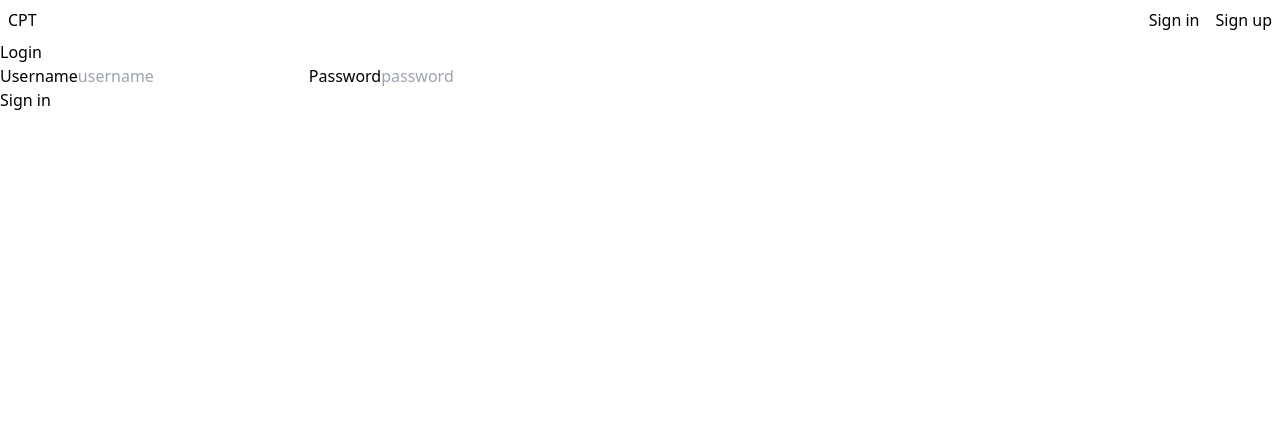
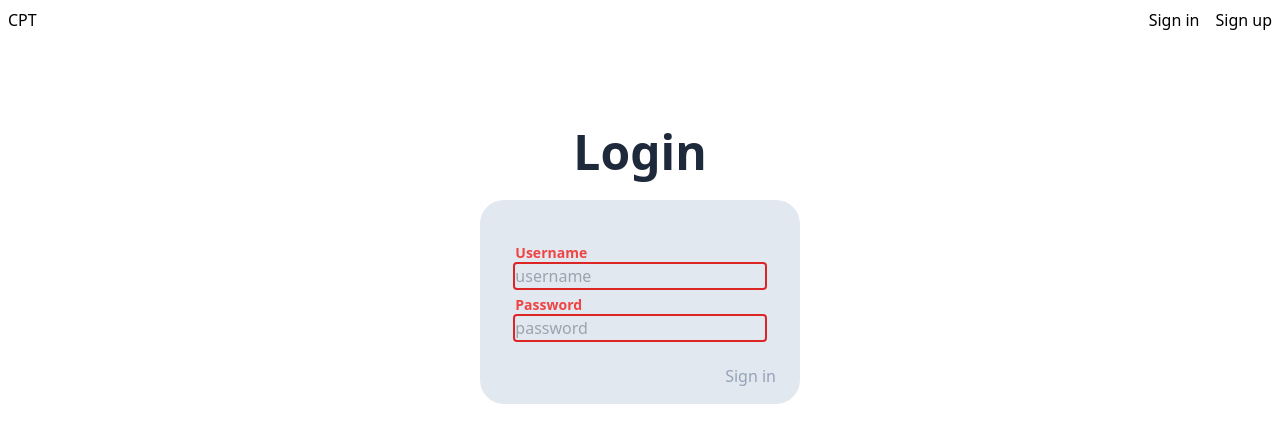
Before and after one commit to jnosis/cpt_, a React (Vite) app in the folder client/: page /signin in a window 1280 px wide. Shown: the top 442 px of the page. Built offline with nearby package versions, Linux system fonts and the light colour scheme; no server answers.

Commit message:
feat(client): Add style to SignIn page

```diff
--- a/client/src/pages/SignIn.tsx
+++ b/client/src/pages/SignIn.tsx
@@ -44,12 +44,25 @@ export default function SignIn() {
   }, [user]);
 
   return (
-    <section>
-      <h1>Login</h1>
-      <form onSubmit={handleSubmit}>
-        <div>
-          <label>Username</label>
+    <section className='flex flex-col justify-center items-center w-full mt-16'>
+      <h1 className='text-5xl text-slate-800 font-bold py-6'>Login</h1>
+      <form
+        className='relative flex justify-center w-80 px-6 py-10 rounded-3xl bg-slate-200'
+        onSubmit={handleSubmit}
+      >
+        <ul className='flex flex-col w-11/12 gap-1 mb-6'>
+          <li>
+            <label
+              className={`text-sm font-bold ${
+                validation.username ? 'text-slate-600' : 'text-red-500'
+              }`}
+            >
+              Username
+            </label>
             <input
+              className={`w-full rounded-sm bg-inherit outline outline-2 ${
+                validation.username ? 'outline-slate-600' : 'outline-red-600'
+              }`}
               type='text'
               name='username'
               value={loginInfo.username ?? ''}
@@ -57,8 +70,19 @@ export default function SignIn() {
               required
               onChange={handleChange}
             />
-          <label>Password</label>
+          </li>
+          <li>
+            <label
+              className={`text-sm font-bold ${
+                validation.password ? 'text-slate-600' : 'text-red-500'
+              }`}
+            >
+              Password
+            </label>
             <input
+              className={`w-full rounded-sm bg-inherit outline outline-2 ${
+                validation.password ? 'outline-slate-600' : 'outline-red-600'
+              }`}
               type='password'
               name='password'
               value={loginInfo.password ?? ''}
@@ -66,10 +90,18 @@ export default function SignIn() {
               required
               onChange={handleChange}
             />
-        </div>
-        <div>
-          <button type='submit'>Sign in</button>
-        </div>
+          </li>
+        </ul>
+        <button
+          className={`absolute font-medium bottom-2 right-3 rounded-3xl px-3 py-2 ${
+            Object.values(validation).includes(false)
+              ? 'text-slate-400 cursor-not-allowed'
+              : 'text-slate-600 hover:bg-slate-400'
+          }`}
+          type='submit'
+        >
+          Sign in
+        </button>
       </form>
     </section>
   );
```
Lines whose indentation alone changed are shown as unchanged.
